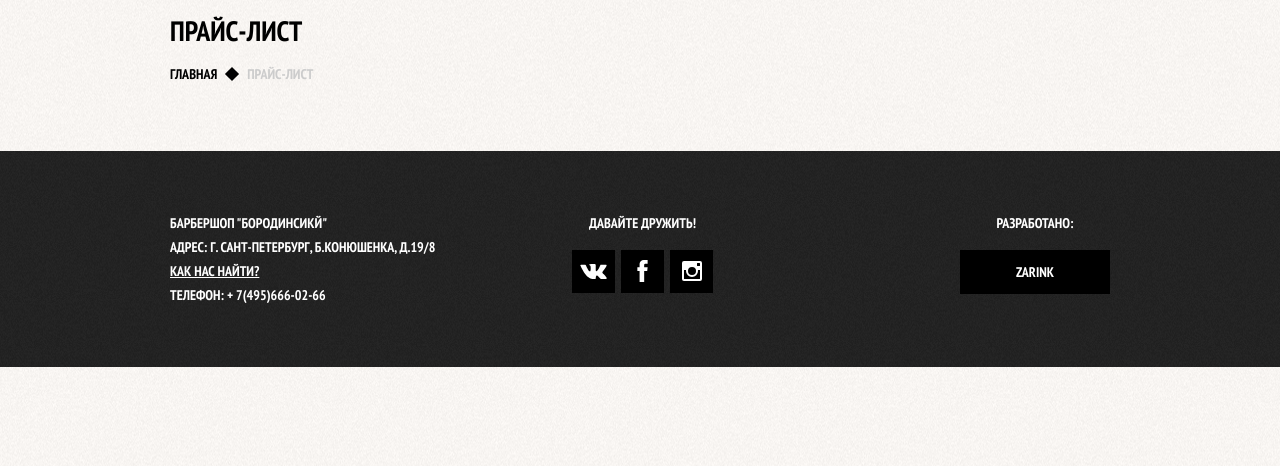
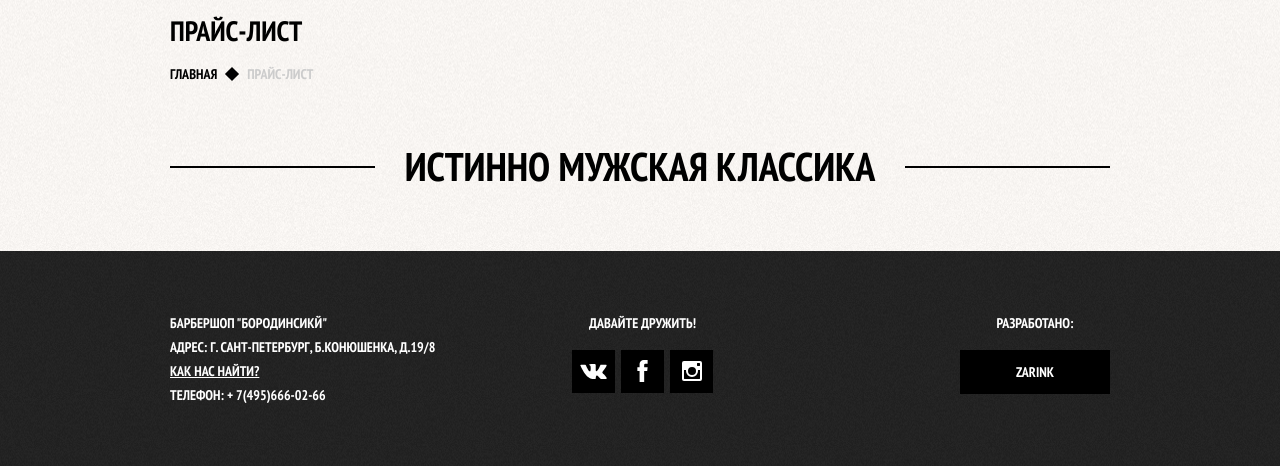
Before and after one commit to Atomini/lern_html_css_js, a Django app: page /barber/price/ in a window 1280 px wide. Shown: the part 134-600 px from the top of the page. Run offline with Django 4.2, Linux system fonts and the light colour scheme.

Commit message:
Добавлен сross title

```diff
--- a/site_f/main/static/barber/css/price.css
+++ b/site_f/main/static/barber/css/price.css
@@ -0,0 +1,29 @@
+.crossed-title{
+    font-size: 40px;
+    line-height: 40px;
+    text-align: center;
+
+    position: relative;
+    overflow: hidden;
+
+}
+
+.crossed-title::before{
+    content: "";
+    border-bottom: 2px solid black;
+    width: 50%;
+    height: 0.5em;
+    position: absolute;
+    top: 0;
+    margin-left: calc(-50% - 30px);
+}
+
+.crossed-title::after{
+    content: "";
+    border-bottom: 2px solid black;
+    width: 50%;
+    height: 0.5em;
+    position: absolute;
+    top: 0;
+    margin-left: 30px;
+}
--- a/site_f/main/templates/barber/price.html
+++ b/site_f/main/templates/barber/price.html
@@ -4,6 +4,7 @@
 <link href="https://fonts.googleapis.com/css2?family=PT+Sans+Narrow:wght@400;700&display=swap" rel="stylesheet">
 <link rel="stylesheet" href="{% static 'barber/css/normalize.css' %}">
 <link rel="stylesheet" href="{% static 'barber/css/shop.css' %}">
+<link rel="stylesheet" href="{% static 'barber/css/price.css' %}">
 
 <head>
     <meta charset="UTF-8">
@@ -43,6 +44,8 @@
                 <li class="breadcrumb-item breadcrumb-current-position"><a href="">Прайс-лист</a></li>
             </ul>
         </div>
+
+        <h1 class="crossed-title">Истинно мужская классика</h1>
 
 
     </main>
```
